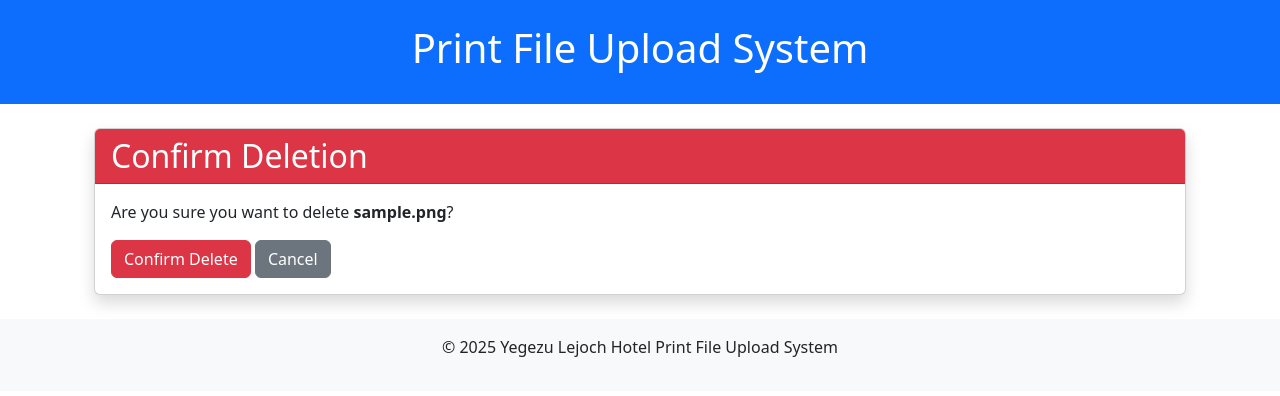
After one commit to Mesele9/erp_django, a Django app: page /upload/delete/1/ in a window 1280 px wide. The commit adds this page. Shown: the top 396 px of the page. Run offline with Django 4.2, Linux system fonts and the light colour scheme; a user stored in the database is signed in; tables that the repository leaves empty hold one stand-in row (values such as "Sample post"); some libraries are stand-ins or nearby versions.

Commit message:
add reception role and delete uploaded file feature

```diff
--- a/common_user/middleware.py
+++ b/common_user/middleware.py
@@ -12,6 +12,8 @@ class RoleBasedRedirectionMiddleware:
                 return redirect('hr_dashboard')
             elif request.user.role =='store_staff':
                 return redirect('store_dashboard')
+            elif request.user.role == 'reception':
+                return redirect('upload_dashboard')
             elif request.user.is_superuser or request.user.role == 'admin':
                 return redirect('admin_dashboard')
         return response
--- a/common_user/models.py
+++ b/common_user/models.py
@@ -6,6 +6,7 @@ class CustomUser(AbstractUser):
         ROLE_CHOICES = [
                 ('hr_staff', 'HR Staff'),
                 ('store_staff', 'Store Staff'),
+                ('reception', 'Reception Staff'),
                 ('admin', 'Admin'),
                 ]
         role = models.CharField(max_length=20, choices=ROLE_CHOICES)
--- a/hotelerp/urls.py
+++ b/hotelerp/urls.py
@@ -18,6 +18,7 @@ from django.contrib import admin
 from django.urls import path, include
 from common_user.views import login_view, admin_dashboard, logout_view, database_backup, database_restore
 from employee_management.views import hr_dashboard
+from upload.views import upload_dashboard
 from store.views import store_dashboard
 
 from django.conf import settings
@@ -34,6 +35,7 @@ urlpatterns = [
 
     path('hr_dashboard/', hr_dashboard, name='hr_dashboard'),
     path('store_dashboard/', store_dashboard, name='store_dashboard'),
+    path('upload_dashboard', upload_dashboard, name='upload_dashboard'),
 
     path('database_backup/', database_backup, name='database_backup'),
     path('database_restore/', database_restore, name='database_restore'),
--- /dev/null
+++ b/upload/templates/upload/confirm_delete.html
@@ -0,0 +1,19 @@
+{% extends 'upload/base.html' %}
+
+{% block content %}
+<div class="container mt-4">
+    <div class="card shadow">
+        <div class="card-header bg-danger text-white">
+            <h2 class="mb-0">Confirm Deletion</h2>
+        </div>
+        <div class="card-body">
+            <p>Are you sure you want to delete <strong>{{ file.file.name }}</strong>?</p>
+            <form method="post">
+                {% csrf_token %}
+                <button type="submit" class="btn btn-danger">Confirm Delete</button>
+                <a href="{% url 'upload_dashboard' %}" class="btn btn-secondary">Cancel</a>
+            </form>
+        </div>
+    </div>
+</div>
+{% endblock %}
--- a/upload/templates/upload/view_file.html
+++ b/upload/templates/upload/view_file.html
@@ -7,7 +7,7 @@
     <div class="card shadow">
         <div class="card-header bg-primary text-white d-flex justify-content-between align-items-center">
             <h2 class="mb-0">File Details</h2>
-            <a href="{% url 'dashboard' %}" class="btn btn-light btn-sm">
+            <a href="{% url 'upload_dashboard' %}" class="btn btn-light btn-sm">
                 <i class="bi bi-arrow-left"></i> Back to Dashboard
             </a>
         </div>
--- a/upload/urls.py
+++ b/upload/urls.py
@@ -6,9 +6,11 @@ from . import views
 
 urlpatterns = [
     path('upload/', views.upload_file, name='upload_file'),
-    path('dashboard/', views.dashboard, name='dashboard'),
+    path('upload-dashboard/', views.upload_dashboard, name='upload_dashboard'),
     path('download/<int:file_id>/', views.download_file, name='download_file'),
     path('view/<int:file_id>/', views.view_file, name='view_file'),
+    path('delete/<int:file_id>/', views.delete_file, name='delete_file'),
+
 ]
 if settings.DEBUG:
     urlpatterns += static(settings.MEDIA_URL, document_root=settings.MEDIA_ROOT)
--- a/upload/views.py
+++ b/upload/views.py
@@ -1,5 +1,5 @@
-from django.shortcuts import render, redirect, get_object_or_404
-from django.contrib.admin.views.decorators import staff_member_required
+from django.shortcuts import render, redirect, get_object_or_404, HttpResponse
+from django.contrib.auth.decorators  import login_required
 from django.http import FileResponse
 from django.core.paginator import Paginator, EmptyPage, PageNotAnInteger
 from django.conf import settings
@@ -52,8 +52,8 @@ def upload_file(request):
     })
 
 
-@staff_member_required
-def dashboard(request):
+@login_required
+def upload_dashboard(request):
     search_query = request.GET.get('search', '')
     sort_by = request.GET.get('sort', '-uploaded_at')
     page_number = request.GET.get('page', 1)
@@ -75,7 +75,8 @@ def dashboard(request):
         'sort_by': sort_by,
     })
 
-@staff_member_required
+
+@login_required
 def download_file(request, file_id):
     file = get_object_or_404(File, id=file_id)
     file_path = os.path.join(settings.MEDIA_ROOT, file.file.name)
@@ -83,7 +84,33 @@ def download_file(request, file_id):
     response['Content-Disposition'] = f'attachment; filename="{os.path.basename(file_path)}"'
     return response
 
-@staff_member_required
+@login_required
 def view_file(request, file_id):
     file = get_object_or_404(File, id=file_id)
     return render(request, 'upload/view_file.html', {'file': file})
+
+
+@login_required
+def view_file(request, file_id):
+    file = get_object_or_404(File, id=file_id)
+
+    # Check if file exists physically
+    if not os.path.exists(file.file.path):
+        return HttpResponse("File not found", status=404)
+
+    return render(request, 'upload/view_file.html', {'file': file})
+
+
+@login_required
+def delete_file(request, file_id):
+    file = get_object_or_404(File, id=file_id)
+
+    if request.method == 'POST':
+        # Delete physical file
+        if os.path.exists(file.file.path):
+            os.remove(file.file.path)
+        # Delete database record
+        file.delete()
+        return redirect('upload_dashboard')
+
+    return render(request, 'upload/confirm_delete.html', {'file': file})
```
Also changed, not shown: upload/templates/upload/dashboard.html (+7 -5 lines).
